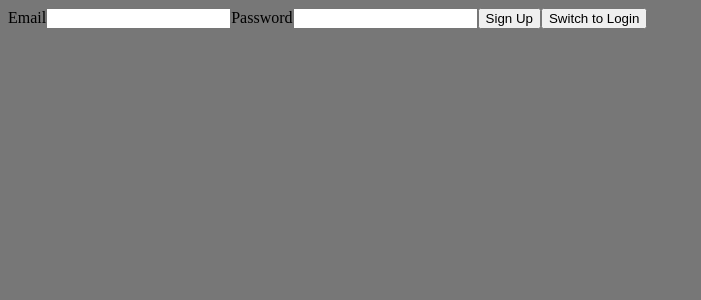
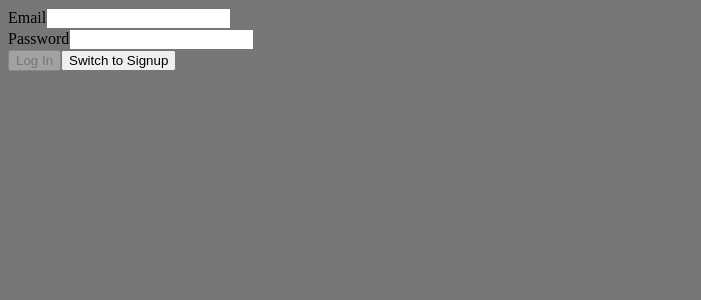
Before and after one commit to merebashvili/mynumbeo-front, an Angular app: page /auth in a window 1280 px wide. Shown: the top 300 px of the page, without its empty margins (0-701 px from the left). Built offline with nearby package versions, Linux system fonts and the light colour scheme.

Commit message:
Create auth form with template-driven approach

```diff
--- a/src/app/auth/auth.component.html
+++ b/src/app/auth/auth.component.html
@@ -1,8 +1,30 @@
-<label for="email">Email</label>
-<input type="email" />
+<form #authForm="ngForm" (ngSubmit)="onSubmit(authForm)">
+  <div *ngIf="!isLoginMode">
+    <label for="name">Name</label>
+    <input type="text" ngModel name="name" minlength="2" required pattern="" />
+  </div>
 
-<label for="password">Password</label>
-<input type="password" />
+  <div>
+    <label for="email">Email</label>
+    <input type="email" ngModel name="email" required email />
+  </div>
 
-<button>Sign Up</button>
-<button>Switch to Login</button>
+  <div>
+    <label for="password">Password</label>
+    <input
+      type="password"
+      ngModel
+      name="password"
+      required
+      minlength="7"
+      [pattern]="passwordRegex"
+    />
+  </div>
+
+  <button type="submit" [disabled]="!authForm.valid">
+    {{ isLoginMode ? "Log In" : "Sign Up" }}
+  </button>
+  <button type="button" (click)="onSwitchMode()">
+    Switch to {{ isLoginMode ? "Signup" : "Login" }}
+  </button>
+</form>
--- a/src/app/auth/auth.component.ts
+++ b/src/app/auth/auth.component.ts
@@ -1,15 +1,25 @@
 import { Component, OnInit } from '@angular/core';
+import { NgForm } from '@angular/forms';
 
 @Component({
   selector: 'app-auth',
   templateUrl: './auth.component.html',
-  styleUrls: ['./auth.component.scss']
+  styleUrls: ['./auth.component.scss'],
 })
 export class AuthComponent implements OnInit {
+  public isLoginMode = true;
+  //Must contain at least one English letter (uppercase or lowercase) and at least one digit
+  public passwordRegex = '^(?=.*?[a-zA-Z])(?=.*?[0-9]).*$';
 
-  constructor() { }
+  constructor() {}
 
-  ngOnInit(): void {
+  ngOnInit(): void {}
+
+  public onSwitchMode(): void {
+    this.isLoginMode = !this.isLoginMode;
   }
 
+  public onSubmit(form: NgForm): void {
+    form.reset();
+  }
 }
```
